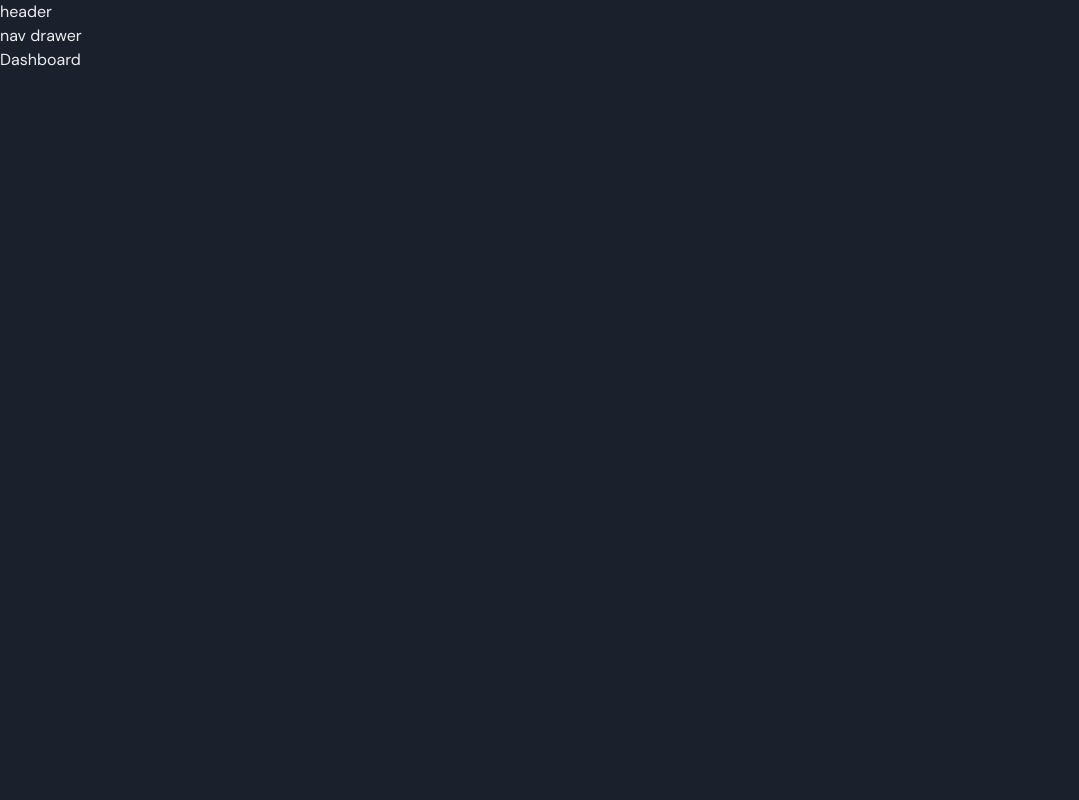
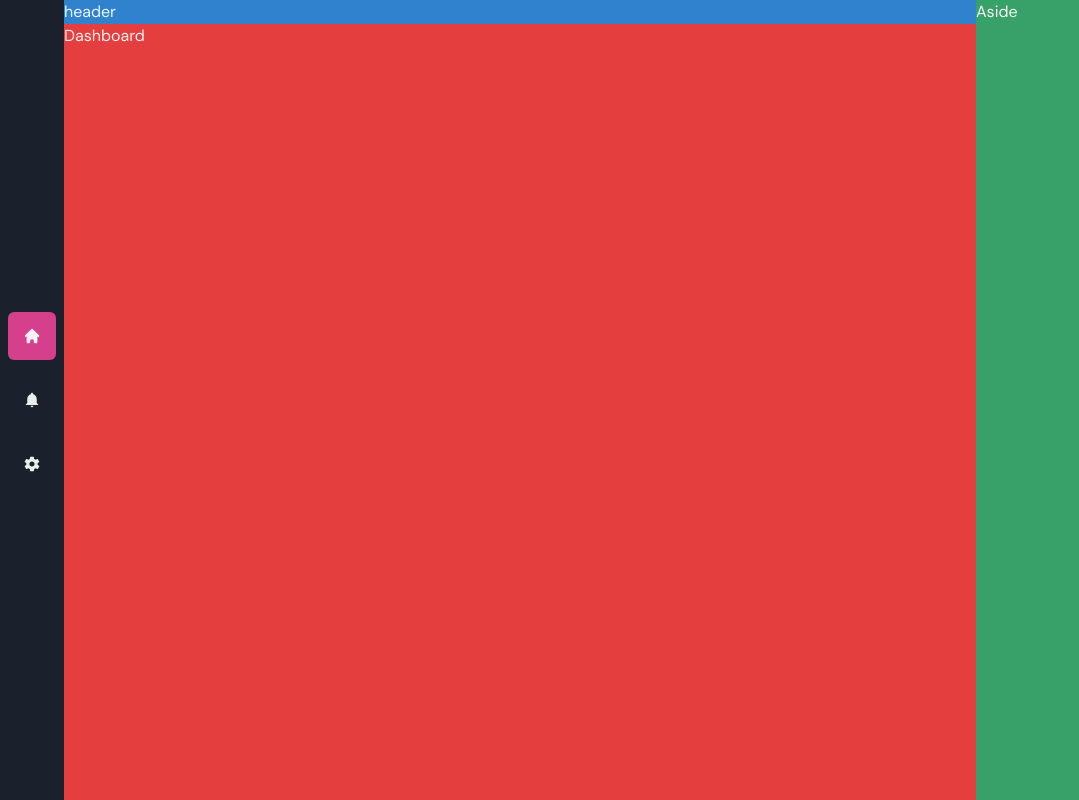
Before and after one commit to jarv1ssa/smartio, a React (Create React App) app: page /dashboard in a window 1280 px wide. Shown: the whole page, without its empty margins (0-1079 px from the left). Built offline with nearby package versions, Linux system fonts and the light colour scheme.

Commit message:
✨ initialize the private layout with header, sidebar, main, aside, and navigation drawer

```diff
--- a/src/common/links.ts
+++ b/src/common/links.ts
@@ -1,4 +1,23 @@
+import { HiHome } from "react-icons/hi";
+import { IoMdNotifications, IoMdSettings } from "react-icons/io";
+
 export const publicLinks = [
   { key: "home", title: "Home", to: "/" },
   { key: "about", title: "About", to: "/about" },
 ];
+
+export const privateLinks = [
+  { key: "dashboard", title: "Dashboard", to: "/dashboard", icon: HiHome },
+  {
+    key: "notifications",
+    title: "Notifications",
+    to: "/notifications",
+    icon: IoMdNotifications,
+  },
+  {
+    key: "settings",
+    title: "Settings",
+    to: "/settings",
+    icon: IoMdSettings,
+  },
+];
--- /dev/null
+++ b/src/layouts/Private/Aside.tsx
@@ -0,0 +1,7 @@
+import { GridItem } from "@chakra-ui/react";
+
+const Aside = () => {
+  return <GridItem gridArea="aside" bgColor="green.500">Aside</GridItem>;
+};
+
+export default Aside;
--- a/src/layouts/Private/Header.tsx
+++ b/src/layouts/Private/Header.tsx
@@ -1,5 +1,11 @@
+import { GridItem } from "@chakra-ui/react";
+
 const Header = () => {
-  return <p>header</p>;
+  return (
+    <GridItem as="header" gridArea="header" bgColor="blue.500">
+      header
+    </GridItem>
+  );
 };
 
 export default Header;
--- a/src/layouts/Private/NavDrawer.tsx
+++ b/src/layouts/Private/NavDrawer.tsx
@@ -1,5 +1,61 @@
-const NavDrawer = () => {
-  return <p>nav drawer</p>;
+import {
+  Box,
+  Button,
+  Drawer,
+  DrawerBody,
+  DrawerCloseButton,
+  DrawerContent,
+  DrawerOverlay,
+  DrawerProps,
+  Icon,
+  ListItem,
+  UnorderedList,
+} from "@chakra-ui/react";
+import { NavLink } from "react-router-dom";
+import { privateLinks } from "../../common/links";
+
+const NavDrawer = (props: Omit<DrawerProps, "children">) => {
+  return (
+    <Drawer size="full" {...props}>
+      <DrawerOverlay />
+
+      <DrawerContent>
+        <DrawerCloseButton _focus={{}} />
+
+        <DrawerBody display="grid" placeItems="center" p={0}>
+          <Box as="nav" w="full">
+            <UnorderedList listStyleType="none" m={0}>
+              {privateLinks.map((link) => (
+                <ListItem key={link.key}>
+                  <Button
+                    as={NavLink}
+                    to={link.to}
+                    variant="ghost"
+                    size="lg"
+                    leftIcon={<Icon as={link.icon} />}
+                    isFullWidth
+                    my={2}
+                    px={10}
+                    borderRadius={0}
+                    fontWeight="bold"
+                    _focus={{}}
+                    // @ts-ignore
+                    style={({ isActive }: { isActive: boolean }) => ({
+                      backgroundColor: isActive
+                        ? "var(--chakra-colors-pink-500)"
+                        : "",
+                    })}
+                  >
+                    {link.title}
+                  </Button>
+                </ListItem>
+              ))}
+            </UnorderedList>
+          </Box>
+        </DrawerBody>
+      </DrawerContent>
+    </Drawer>
+  );
 };
 
 export default NavDrawer;
--- /dev/null
+++ b/src/layouts/Private/Sidebar.tsx
@@ -0,0 +1,47 @@
+import {
+  GridItem,
+  Icon,
+  IconButton,
+  ListItem,
+  UnorderedList,
+} from "@chakra-ui/react";
+import { NavLink } from "react-router-dom";
+import { privateLinks } from "../../common/links";
+
+const Sidebar = () => {
+  return (
+    <GridItem
+      as="nav"
+      gridArea="sidebar"
+      minH="100vh"
+      display={{ base: "none", lg: "flex" }}
+      alignItems="center"
+      px={2}
+    >
+      <UnorderedList listStyleType="none" m={0}>
+        {privateLinks.map((link) => (
+          <ListItem key={link.key}>
+            <IconButton
+              as={NavLink}
+              to={link.to}
+              variant="ghost"
+              size="lg"
+              icon={<Icon as={link.icon} />}
+              my={2}
+              px={4}
+              _focus={{}}
+              // @ts-ignore
+              style={({ isActive }: { isActive: boolean }) => ({
+                backgroundColor: isActive
+                  ? "var(--chakra-colors-pink-500)"
+                  : "",
+              })}
+            />
+          </ListItem>
+        ))}
+      </UnorderedList>
+    </GridItem>
+  );
+};
+
+export default Sidebar;
--- a/src/layouts/Private/index.tsx
+++ b/src/layouts/Private/index.tsx
@@ -1,15 +1,34 @@
-import { Fragment, PropsWithChildren } from "react";
+import Aside from "./Aside";
 import Header from "./Header";
 import NavDrawer from "./NavDrawer";
+import Sidebar from "./Sidebar";
+import { Grid, GridItem, useDisclosure } from "@chakra-ui/react";
+import { PropsWithChildren } from "react";
 
 const Private = ({ children }: PropsWithChildren<{}>) => {
+  const { isOpen, onClose } = useDisclosure();
+
   return (
-    <Fragment>
+    <Grid
+      templateRows="auto 4fr"
+      templateColumns="auto 3fr 1fr"
+      templateAreas={{
+        base: "'header header header' 'main main main' 'aside aside aside'",
+        lg: "'sidebar header aside' 'sidebar main aside'",
+      }}
+    >
+      <Sidebar />
+
       <Header />
-      <NavDrawer />
 
-      <div>{children}</div>
-    </Fragment>
+      <NavDrawer isOpen={isOpen} onClose={onClose} />
+
+      <GridItem as="main" gridArea="main" bgColor="red.500">
+        {children}
+      </GridItem>
+
+      <Aside />
+    </Grid>
   );
 };
 
```
